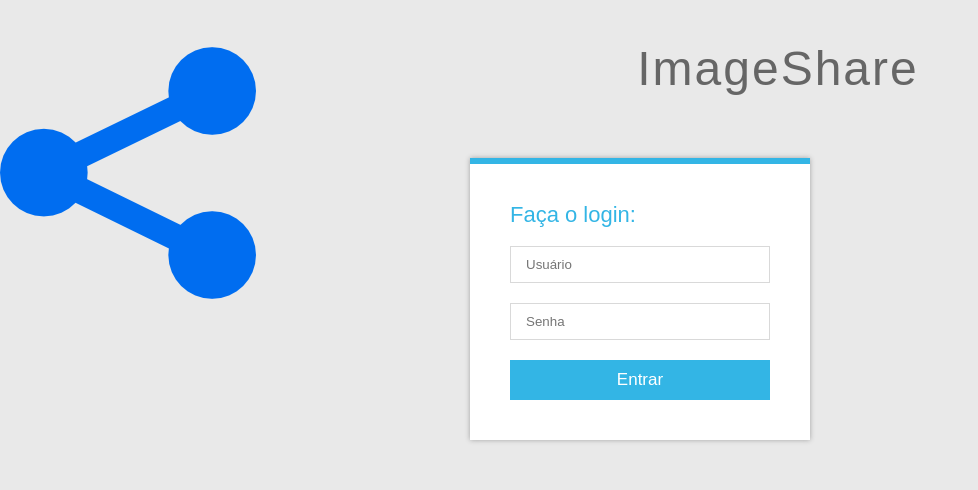
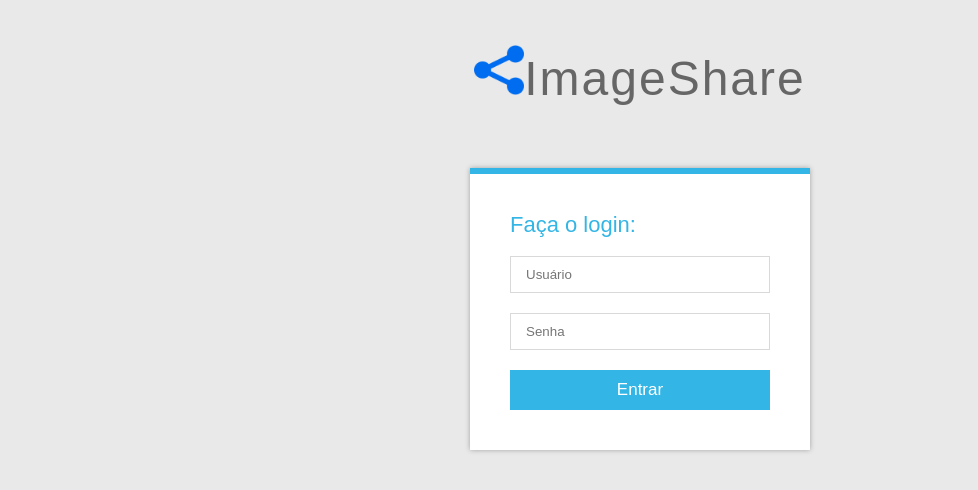
Before and after one commit to Tnplay/loginImageShare, a plain HTML site: page index.html in a window 1280 px wide. Shown: the whole page, without its empty margins (0-978 px from the left). Drawn offline with nearby package versions, Linux system fonts and the light colour scheme.

Commit message:
Update style.css

```diff
--- a/style.css
+++ b/style.css
@@ -15,8 +15,7 @@ body {
 }
 
 .left {
-   float: left;
-   padding: 0 20px 20px 0;
+   width: 50px
 }
 
 .pen-title h1 {
```
